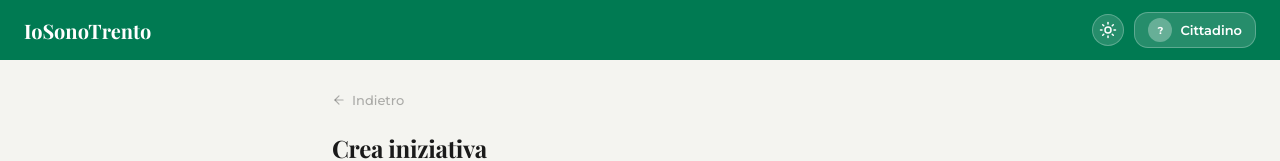
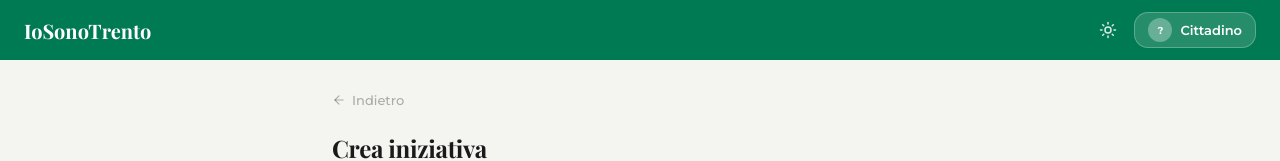
Before and after one commit to ErnestoBeltrami/Ingegneria_Software, a React (Vite) app in the folder deliverable_2/frontend/: page /cittadino/iniziativa/crea in a window 1280 px wide. Shown: the top 161 px of the page. Built offline with nearby package versions, Linux system fonts and the light colour scheme; no server answers.

Commit message:
fix: rimuovi cerchio dal theme toggle nella topbar cittadino

```diff
--- a/deliverable_2/frontend/src/pages/cittadino/CreaIniziativaPage.css
+++ b/deliverable_2/frontend/src/pages/cittadino/CreaIniziativaPage.css
@@ -41,18 +41,18 @@
 .ci-topbar__theme {
   width: 32px;
   height: 32px;
-  background: rgba(255, 255, 255, 0.15);
-  border: 1px solid rgba(255, 255, 255, 0.25);
-  border-radius: 50%;
+  background: none;
+  border: none;
   display: flex;
   align-items: center;
   justify-content: center;
   cursor: pointer;
   color: white;
-  transition: background 0.15s ease;
+  opacity: 0.85;
+  transition: opacity 0.15s ease;
   flex-shrink: 0;
 }
-.ci-topbar__theme:hover { background: rgba(255, 255, 255, 0.25); }
+.ci-topbar__theme:hover { opacity: 1; }
 
 .ci-topbar__user {
   display: flex;
--- a/deliverable_2/frontend/src/pages/cittadino/ProfiloCittadinePage.css
+++ b/deliverable_2/frontend/src/pages/cittadino/ProfiloCittadinePage.css
@@ -40,18 +40,18 @@
 .cp-topbar__theme {
   width: 32px;
   height: 32px;
-  background: rgba(255, 255, 255, 0.15);
-  border: 1px solid rgba(255, 255, 255, 0.25);
-  border-radius: 50%;
+  background: none;
+  border: none;
   display: flex;
   align-items: center;
   justify-content: center;
   cursor: pointer;
   color: white;
-  transition: background 0.15s ease;
+  opacity: 0.85;
+  transition: opacity 0.15s ease;
   flex-shrink: 0;
 }
-.cp-topbar__theme:hover { background: rgba(255, 255, 255, 0.25); }
+.cp-topbar__theme:hover { opacity: 1; }
 
 .cp-topbar__user {
   display: flex;
```
